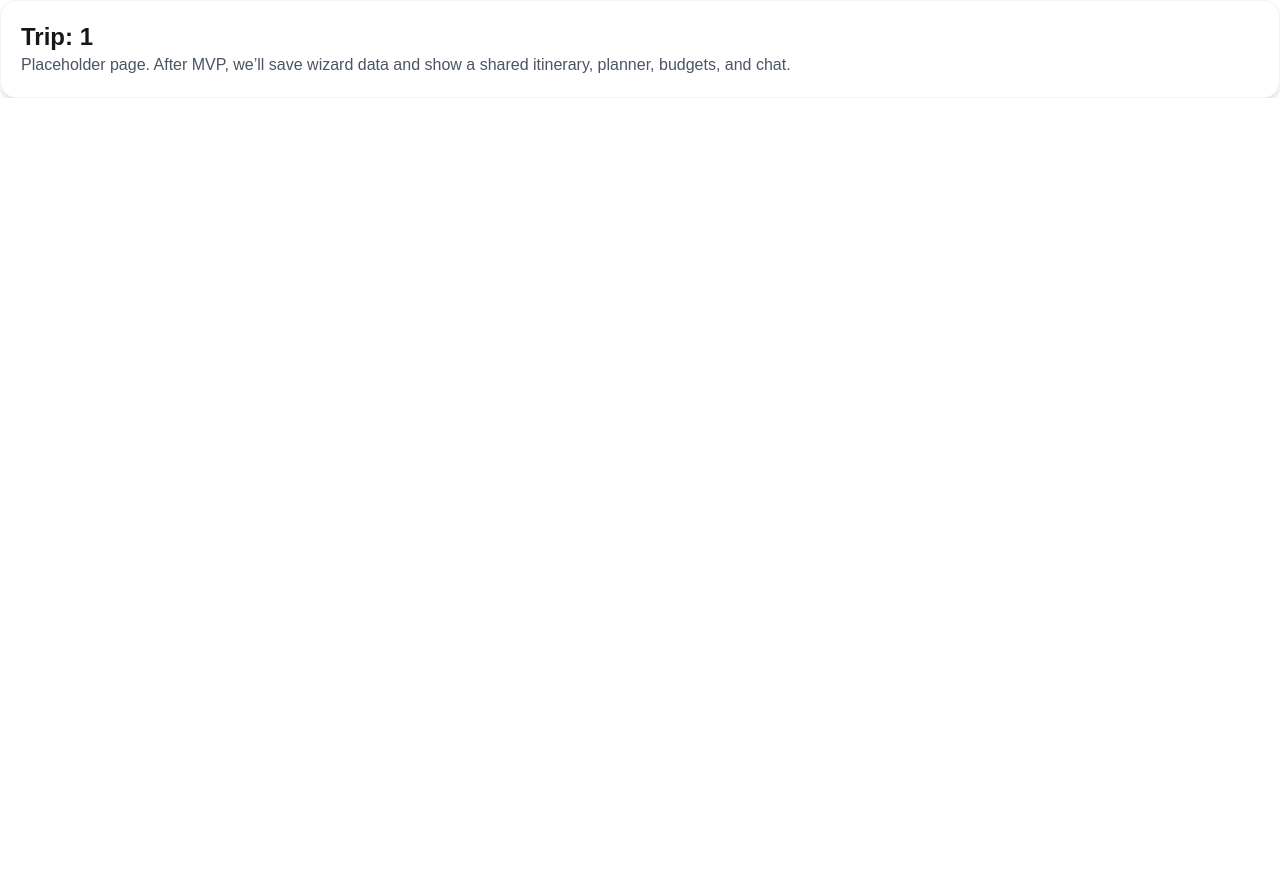
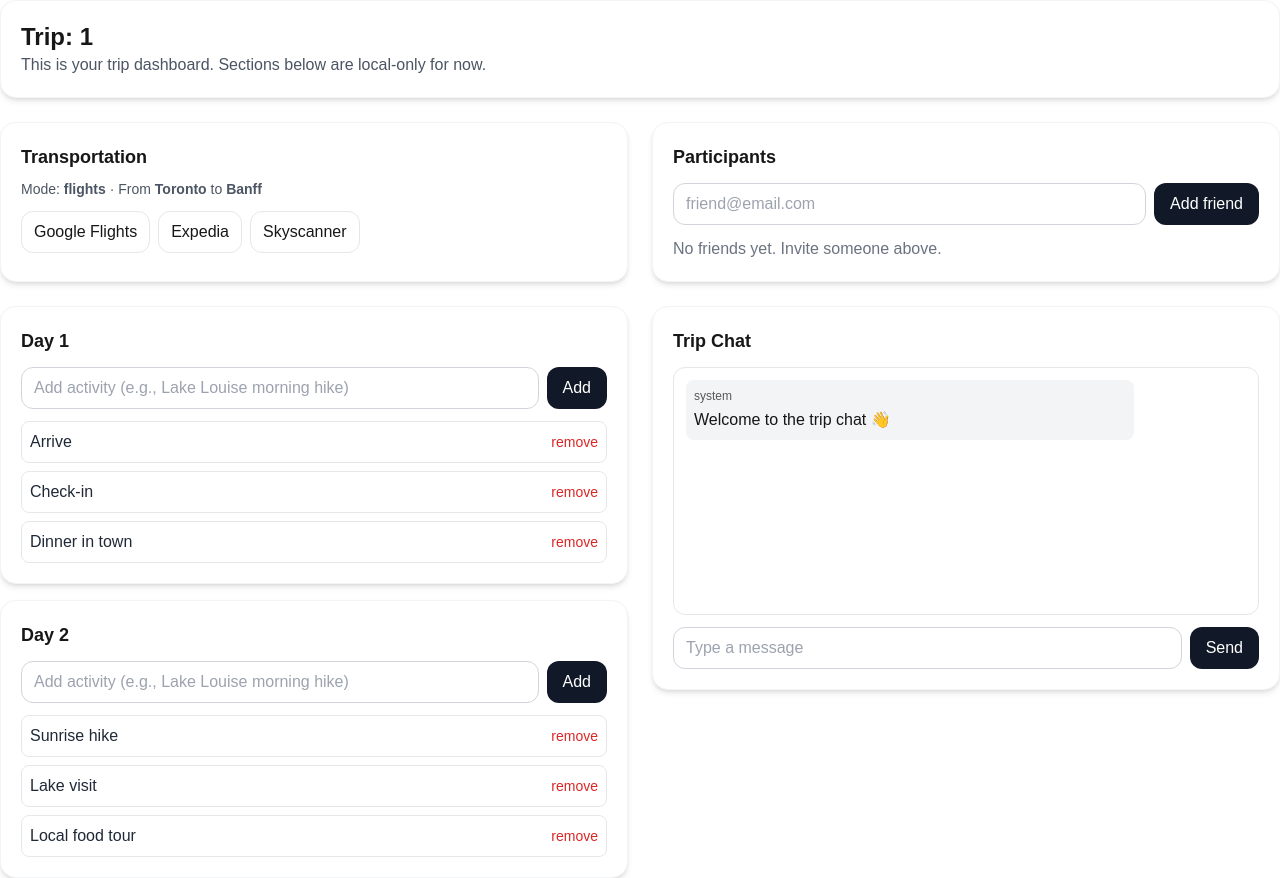
Before and after one commit to scharan1803/tripweave, a Next.js app: page /trip/1 in a window 1280 px wide. Before the commit the page ends 800 px from the top, so only its background shows below. Built offline with nearby package versions, Linux system fonts and the light colour scheme.

Commit message:
Add MVP TripPage with working TransportLinks, ParticipantsPanel, ItineraryDay, and ChatBox components

```diff
--- /dev/null
+++ b/app/components/ChatBox.jsx
@@ -0,0 +1,48 @@
+"use client";
+import { useState, useRef, useEffect } from "react";
+
+export default function ChatBox({ me = "you@example.com" }) {
+  const [msg, setMsg] = useState("");
+  const [messages, setMessages] = useState([
+    { from: "system", text: "Welcome to the trip chat 👋" },
+  ]);
+  const bottomRef = useRef(null);
+
+  const send = () => {
+    const t = msg.trim();
+    if (!t) return;
+    setMessages((prev) => [...prev, { from: me, text: t }]);
+    setMsg("");
+  };
+
+  useEffect(() => {
+    bottomRef.current?.scrollIntoView({ behavior: "smooth" });
+  }, [messages.length]);
+
+  return (
+    <div className="bg-white rounded-2xl shadow-md border border-gray-100 p-5 flex flex-col h-96">
+      <h3 className="text-lg font-semibold mb-3">Trip Chat</h3>
+      <div className="flex-1 overflow-y-auto space-y-2 border rounded-xl p-3">
+        {messages.map((m, i) => (
+          <div key={i} className={`max-w-[80%] p-2 rounded-lg ${m.from === me ? "bg-gray-900 text-white ml-auto" : "bg-gray-100"}`}>
+            <p className="text-xs opacity-70 mb-1">{m.from}</p>
+            <p>{m.text}</p>
+          </div>
+        ))}
+        <div ref={bottomRef} />
+      </div>
+      <div className="mt-3 flex gap-2">
+        <input
+          className="flex-1 rounded-xl border border-gray-300 px-3 py-2"
+          placeholder="Type a message"
+          value={msg}
+          onChange={(e) => setMsg(e.target.value)}
+          onKeyDown={(e) => (e.key === "Enter" ? send() : null)}
+        />
+        <button className="px-4 py-2 rounded-xl bg-gray-900 text-white hover:opacity-90" onClick={send}>
+          Send
+        </button>
+      </div>
+    </div>
+  );
+}
--- /dev/null
+++ b/app/components/ItineraryDay.jsx
@@ -0,0 +1,53 @@
+"use client";
+import { useState } from "react";
+
+export default function ItineraryDay({ dayNumber, initial = [] }) {
+  const [items, setItems] = useState(initial);
+  const [text, setText] = useState("");
+
+  const addItem = () => {
+    if (!text.trim()) return;
+    setItems((prev) => [...prev, text.trim()]);
+    setText("");
+  };
+
+  const removeItem = (idx) => {
+    setItems((prev) => prev.filter((_, i) => i !== idx));
+  };
+
+  return (
+    <div className="bg-white rounded-2xl shadow-md border border-gray-100 p-5">
+      <h3 className="text-lg font-semibold mb-3">Day {dayNumber}</h3>
+      <div className="flex gap-2 mb-3">
+        <input
+          className="flex-1 rounded-xl border border-gray-300 px-3 py-2"
+          placeholder="Add activity (e.g., Lake Louise morning hike)"
+          value={text}
+          onChange={(e) => setText(e.target.value)}
+        />
+        <button
+          onClick={addItem}
+          className="px-4 py-2 rounded-xl bg-gray-900 text-white hover:opacity-90"
+        >
+          Add
+        </button>
+      </div>
+      <ul className="space-y-2">
+        {items.map((it, idx) => (
+          <li key={idx} className="flex items-center justify-between rounded-lg border p-2">
+            <span className="text-gray-800">{it}</span>
+            <button
+              className="text-sm text-red-600 hover:underline"
+              onClick={() => removeItem(idx)}
+            >
+              remove
+            </button>
+          </li>
+        ))}
+        {items.length === 0 && (
+          <li className="text-gray-500">No activities yet. Add your first one above.</li>
+        )}
+      </ul>
+    </div>
+  );
+}
--- /dev/null
+++ b/app/components/ParticipantsPanel.jsx
@@ -0,0 +1,49 @@
+"use client";
+import { useState } from "react";
+
+export default function ParticipantsPanel() {
+  const [email, setEmail] = useState("");
+  const [list, setList] = useState([]);
+
+  const add = () => {
+    const v = email.trim();
+    if (!v) return;
+    setList((prev) => [...prev, { email: v, status: "invited" }]);
+    setEmail("");
+  };
+
+  const remove = (idx) => setList((prev) => prev.filter((_, i) => i !== idx));
+
+  return (
+    <div className="bg-white rounded-2xl shadow-md border border-gray-100 p-5">
+      <h3 className="text-lg font-semibold mb-3">Participants</h3>
+      <div className="flex gap-2 mb-3">
+        <input
+          type="email"
+          placeholder="friend@email.com"
+          className="flex-1 rounded-xl border border-gray-300 px-3 py-2"
+          value={email}
+          onChange={(e) => setEmail(e.target.value)}
+        />
+        <button onClick={add} className="px-4 py-2 rounded-xl bg-gray-900 text-white hover:opacity-90">
+          Add friend
+        </button>
+      </div>
+
+      <ul className="space-y-2">
+        {list.map((p, idx) => (
+          <li key={idx} className="flex items-center justify-between rounded-lg border p-2">
+            <div>
+              <p className="font-medium">{p.email}</p>
+              <p className="text-xs text-gray-500">Status: {p.status}</p>
+            </div>
+            <button className="text-sm text-red-600 hover:underline" onClick={() => remove(idx)}>
+              remove
+            </button>
+          </li>
+        ))}
+        {list.length === 0 && <li className="text-gray-500">No friends yet. Invite someone above.</li>}
+      </ul>
+    </div>
+  );
+}
--- /dev/null
+++ b/app/components/TransportLinks.jsx
@@ -0,0 +1,45 @@
+// Shows helpful booking links based on chosen transport.
+// For MVP these are generic links; we’ll personalize later using real data.
+export default function TransportLinks({ mode = "flights", origin = "Toronto", destination = "Banff" }) {
+  const sets = {
+    flights: [
+      { label: "Google Flights", href: "https://www.google.com/travel/flights" },
+      { label: "Expedia", href: "https://www.expedia.com/Flights" },
+      { label: "Skyscanner", href: "https://www.skyscanner.com" },
+    ],
+    rail: [
+      { label: "VIA Rail (Canada)", href: "https://www.viarail.ca" },
+    ],
+    rental: [
+      { label: "Kayak Car Rentals", href: "https://www.kayak.com/cars" },
+      { label: "Turo", href: "https://turo.com" },
+    ],
+    vehicle: [
+      { label: "Parks Canada Road Conditions", href: "https://parks.canada.ca" },
+      { label: "Google Maps", href: "https://maps.google.com" },
+    ],
+  };
+
+  const links = sets[mode] ?? sets.flights;
+
+  return (
+    <div className="bg-white rounded-2xl shadow-md border border-gray-100 p-5">
+      <h3 className="text-lg font-semibold mb-2">Transportation</h3>
+      <p className="text-sm text-gray-600 mb-3">
+        Mode: <strong>{mode}</strong> · From <strong>{origin}</strong> to <strong>{destination}</strong>
+      </p>
+      <div className="flex flex-wrap gap-2">
+        {links.map((l) => (
+          <a
+            key={l.label}
+            className="px-3 py-2 rounded-xl border hover:bg-gray-50"
+            href={l.href}
+            target="_blank" rel="noreferrer"
+          >
+            {l.label}
+          </a>
+        ))}
+      </div>
+    </div>
+  );
+}
--- a/app/trip/[id]/page.js
+++ b/app/trip/[id]/page.js
@@ -1,12 +1,42 @@
-export default function TripPage({ params }) {
-  const { id } = params; // e.g., draft-1699999999999
+import ItineraryDay from "../../components/ItineraryDay";
+import TransportLinks from "../../components/TransportLinks";
+import ParticipantsPanel from "../../components/ParticipantsPanel";
+import ChatBox from "../../components/ChatBox";
+
+export default async function TripPage({ params }) {
+  // Your Next version wanted params awaited; keeping that since your minimal render worked.
+  const { id } = await params;
+
+  const origin = "Toronto";
+  const destination = "Banff";
+  const mode = "flights";
+
   return (
     <div className="space-y-6">
       <section className="bg-white rounded-2xl shadow-md border border-gray-100 p-5">
         <h1 className="text-2xl font-bold">Trip: {id}</h1>
         <p className="text-gray-600">
-          Placeholder page. After MVP, we’ll save wizard data and show a shared itinerary, planner, budgets, and chat.
+          This is your trip dashboard. Sections below are local-only for now.
         </p>
+      </section>
+
+      <section className="grid md:grid-cols-2 gap-6">
+        <TransportLinks mode={mode} origin={origin} destination={destination} />
+        <ParticipantsPanel />
+      </section>
+
+      <section className="grid md:grid-cols-2 gap-6">
+        <div className="space-y-4">
+          <ItineraryDay
+            dayNumber={1}
+            initial={["Arrive", "Check-in", "Dinner in town"]}
+          />
+          <ItineraryDay
+            dayNumber={2}
+            initial={["Sunrise hike", "Lake visit", "Local food tour"]}
+          />
+        </div>
+        <ChatBox me="you@example.com" />
       </section>
     </div>
   );
```
